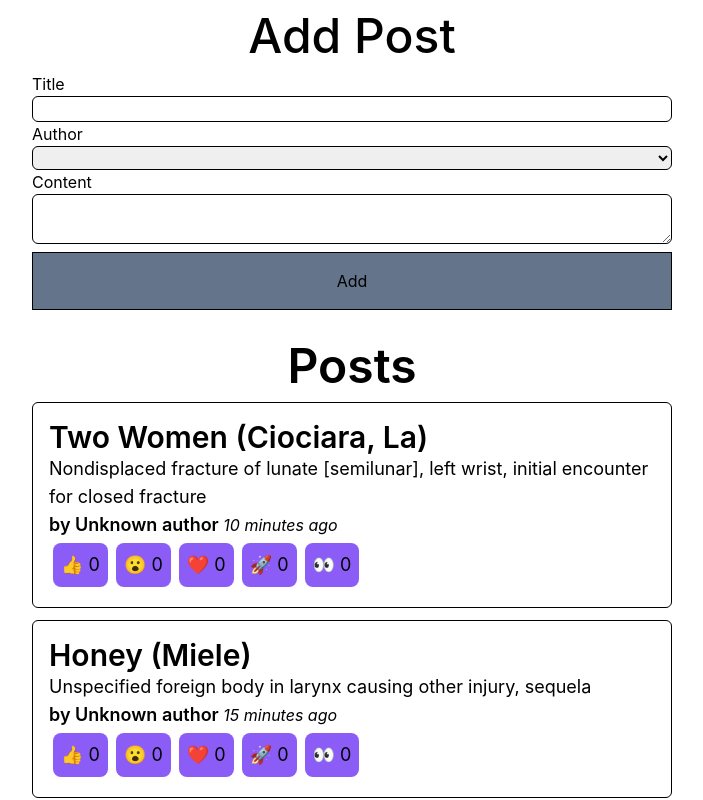
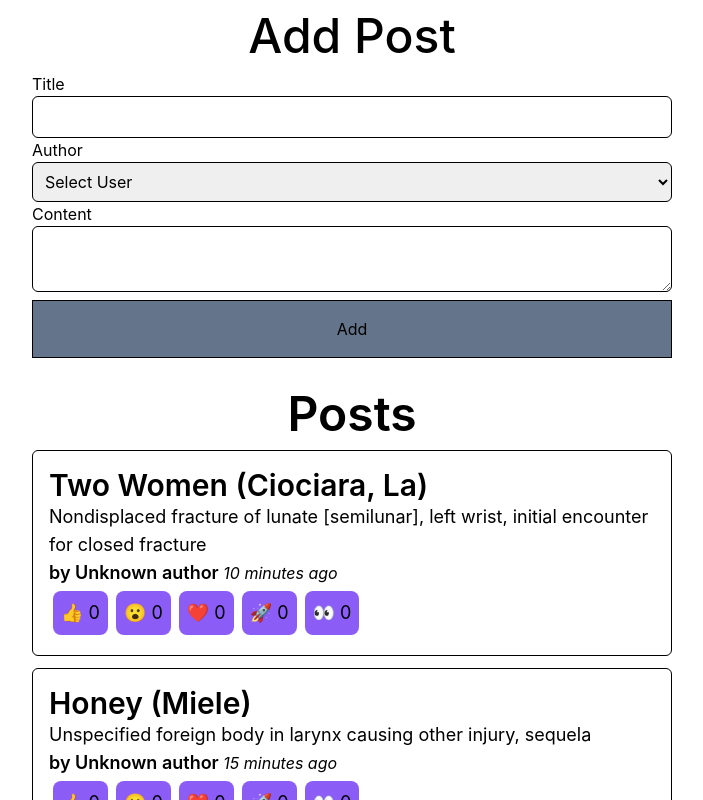
Before and after one commit to sadhna2003/react-redux-project, a React (Create React App) app: page / in a window 1280 px wide. Shown: the top 800 px of the page, without its empty margins (288-991 px from the left). Built offline with nearby package versions, Linux system fonts and the light colour scheme.

Commit message:
fix css stylle of form inputs

```diff
--- a/src/features/post/addPostForm.tsx
+++ b/src/features/post/addPostForm.tsx
@@ -41,7 +41,7 @@ const AddPostForm = () => {
                     type="text"
                     value={title}
                     onChange={onTitleChange}
-                    className="border border-black rounded-md"
+                    className="border border-black rounded-md px-2 py-2"
                 />
                 <label>Author</label>
                 <select
@@ -49,9 +49,9 @@ const AddPostForm = () => {
                     name="postAuthor"
                     value={userId}
                     onChange={onAuthorChange}
-                    className="border border-black rounded-md"
+                    className="border border-black rounded-md py-2 px-2"
                 >
-                    <option value=""></option>
+                    <option value="">Select User</option>
                     {users.map((user: any) => (
                         <option key={user.id} value={user.id}>
                             {user.name}
@@ -64,7 +64,7 @@ const AddPostForm = () => {
                     name="postContent"
                     value={content}
                     onChange={onContentChange}
-                    className="border border-black rounded-md"
+                    className="border border-black rounded-md px-2 py-2"
                 />
                 <button className="p-4 my-2 bg-slate-500 border border-black"
                     disabled={!canSave}
```
